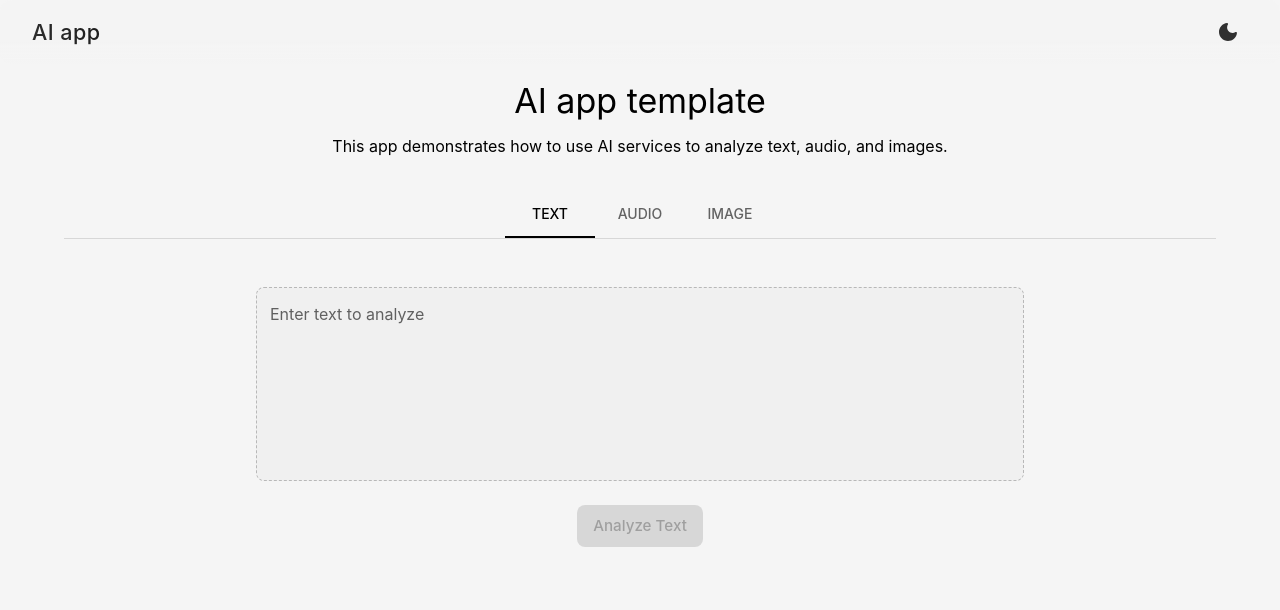
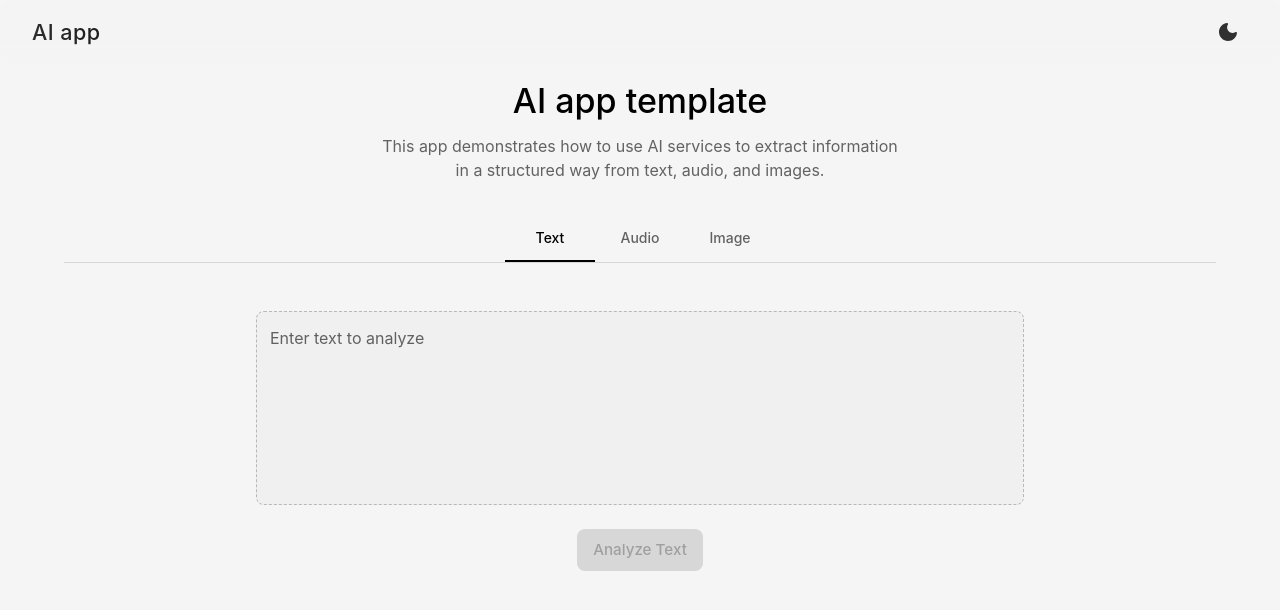
Before and after one commit to antoinebcx/ai-app-template-typescript, a React (Vite) app in the folder frontend/: page / in a window 1280 px wide. Shown: the top 610 px of the page. Built offline with nearby package versions, Linux system fonts and the light colour scheme.

Commit message:
improve design

```diff
--- a/frontend/src/App.tsx
+++ b/frontend/src/App.tsx
@@ -26,12 +26,15 @@ function App() {
       <Navbar onToggleColorMode={toggleColorMode} />
       <Container maxWidth="lg">
         <Box sx={{ mt: 10, mb: 4 }}>
-          <Typography variant="h4" component="h1" gutterBottom align="center">
+          <Typography variant="h4" component="h1" gutterBottom align="center" sx={{ fontWeight: 450 }}>
             AI app template
           </Typography>
 
-          <Typography variant="body1" gutterBottom align="center">
-            This app demonstrates how to use AI services to analyze text, audio, and images.
+          <Typography variant="body1" align="center" sx={{ color: 'text.secondary' }}>
+            This app demonstrates how to use AI services to extract information
+          </Typography>
+          <Typography variant="body1" align="center" sx={{ color: 'text.secondary' }}>
+            in a structured way from text, audio, and images.
           </Typography>
 
           <Box sx={{ borderBottom: 1, borderColor: 'divider', mt: 4 }}>
--- a/frontend/src/components/AudioAnalysis.tsx
+++ b/frontend/src/components/AudioAnalysis.tsx
@@ -146,11 +146,11 @@ export const AudioAnalysis: React.FC = () => {
             maxSize={10}
           />
         )}
-
+        {!audioUrl && (
         <Typography variant="body2" color="text.secondary" sx={{ p: 1 }}>
           or
         </Typography>
-
+        )}
         {!isProcessingRecording && (
           <Stack alignItems="center" spacing={1}>
             <Button
@@ -185,19 +185,19 @@ export const AudioAnalysis: React.FC = () => {
       {audioUrl && (
         <Stack spacing={2} alignItems="center" sx={{ width: '100%' }}>
           <audio controls src={audioUrl} style={{ width: '100%' }} />
-          <Button
-            variant="contained"
-            onClick={handleAnalyze}
-            disabled={loading}
-          >
-            {loading ? <CircularProgress size={24} /> : 'Analyze Audio'}
-          </Button>
         </Stack>
       )}
-
+      <Box sx={{ display: 'flex', gap: 2, alignItems: 'center' }}>
+        <Button
+          variant="contained"
+          onClick={handleAnalyze}
+          disabled={loading || !audioUrl}
+        >
+          {loading ? <CircularProgress size={24} /> : 'Analyze Audio'}
+        </Button>
+      </Box>
       {loading && (
         <Box sx={{ display: 'flex', gap: 2, alignItems: 'center' }}>
-          <CircularProgress size={20} />
           <Typography color="text.secondary">
             Processing your recording...
           </Typography>
--- a/frontend/src/components/ImageAnalysis.tsx
+++ b/frontend/src/components/ImageAnalysis.tsx
@@ -63,19 +63,21 @@ export const ImageAnalysis: React.FC = () => {
               objectFit: 'contain'
             }}
           />
-          <Button
-            variant="contained"
-            onClick={handleAnalyze}
-            disabled={loading}
-          >
-            {loading ? <CircularProgress size={24} /> : 'Analyze Image'}
-          </Button>
         </Stack>
       )}
 
+      <Stack spacing={2} alignItems="center" sx={{ width: '100%' }}>
+        <Button
+          variant="contained"
+          onClick={handleAnalyze}
+          disabled={loading || !imagePreview}
+        >
+          {loading ? <CircularProgress size={24} /> : 'Analyze Audio'}
+        </Button>
+      </Stack>
+
       {loading && (
         <Box sx={{ display: 'flex', gap: 2, alignItems: 'center' }}>
-          <CircularProgress size={20} />
           <Typography color="text.secondary">
             Processing your image...
           </Typography>
--- a/frontend/src/components/TextAnalysis.tsx
+++ b/frontend/src/components/TextAnalysis.tsx
@@ -76,7 +76,6 @@ export const TextAnalysis: React.FC = () => {
 
       {loading && (
         <Box sx={{ display: 'flex', gap: 2, alignItems: 'center' }}>
-          <CircularProgress size={20} />
           <Typography color="text.secondary">
             Processing your text...
           </Typography>
--- a/frontend/src/theme/theme.ts
+++ b/frontend/src/theme/theme.ts
@@ -68,6 +68,13 @@ export const getDesignTokens = (mode: PaletteMode) => ({
         },
       },
     },
+    MuiTab: {
+        styleOverrides: {
+          root: {
+            textTransform: 'none',
+          },
+        },
+      },
   },
 });
 
```
